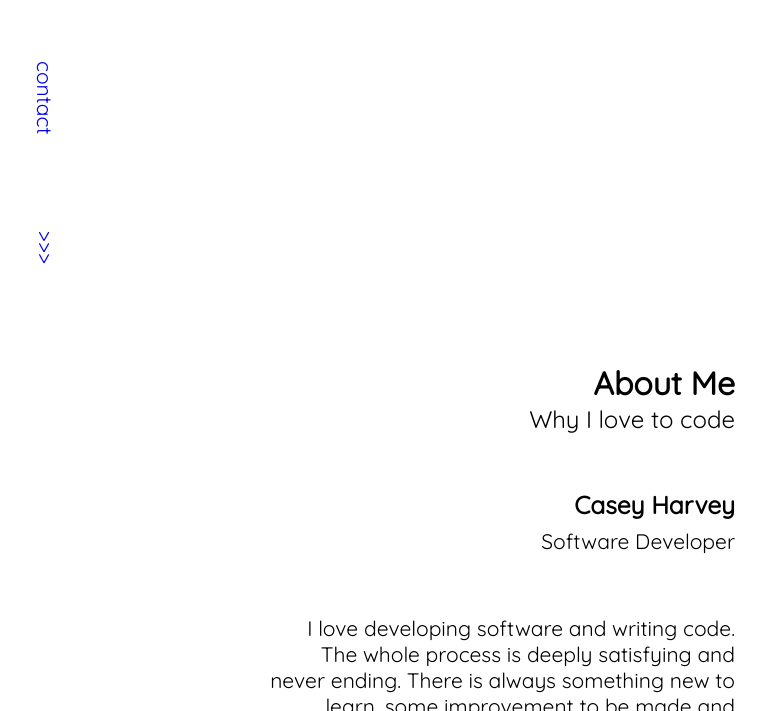
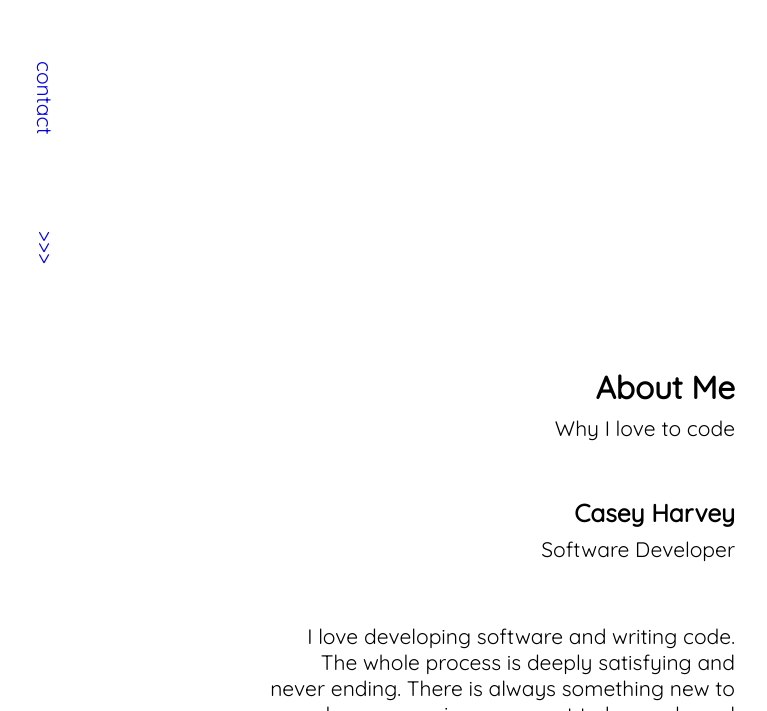
Before and after one commit to caseyharvey/portfolio-v3, a Gatsby site: page / in a window 1280 px wide. Shown: the part 489-1200 px from the top of the page, without its empty margins (231-998 px from the left). Built offline with nearby package versions, Linux system fonts and the light colour scheme; Gatsby itself is replaced by a stand-in of ours.

Commit message:
remove font sizing

```diff
--- a/src/components/Heading/heading.sass
+++ b/src/components/Heading/heading.sass
@@ -1,22 +1,16 @@
-$h1Font: 2rem
-$spanFont: 1.5rem
+
 $marginBottom: 0.5rem
 
 .heading-container
   width: 100%
   padding: 1rem
-  margin: 0 0 0 -1rem
-  // box-sizing: border-box
+  margin-left: -1rem
 
   h1
     margin-top: .5rem
-    font-size: $h1Font
-    line-height: $h1Font
     margin-bottom: $marginBottom
 
   span
-    font-size: $spanFont
-    line-height: $spanFont
     margin-bottom: $marginBottom
 
   p
```
